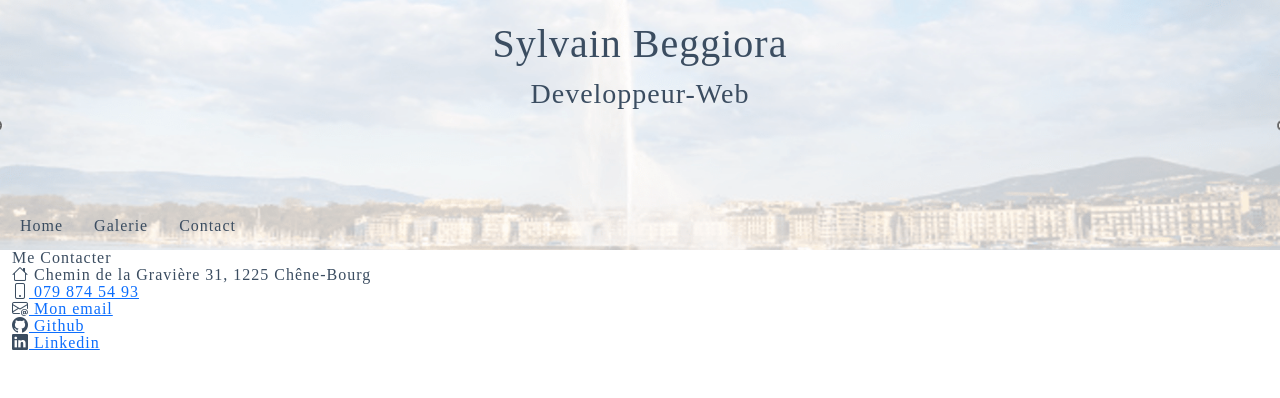
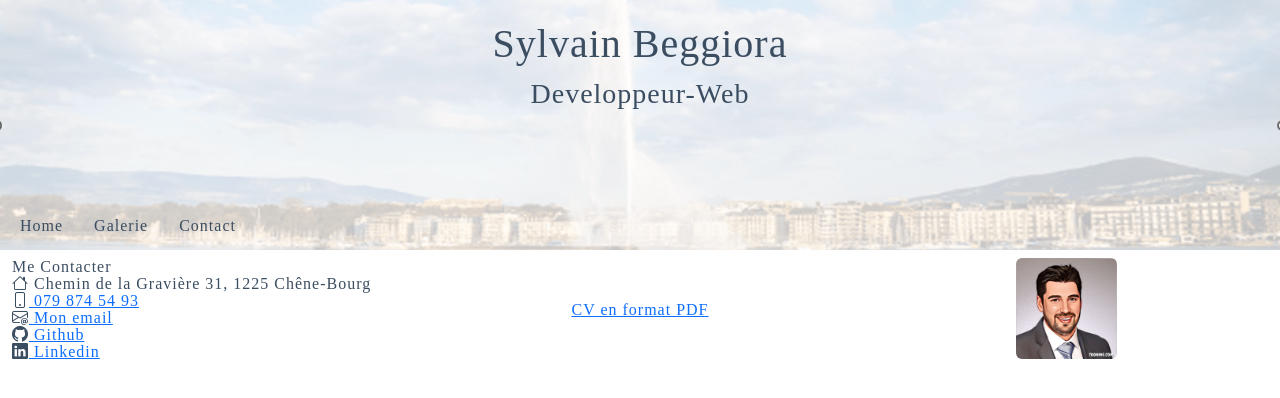
Before and after one commit to 24Syleo/cv_informatique, a PHP site: page / in a window 1280 px wide. Shown: the top 398 px of the page. Run offline with PHP 8.4, Linux system fonts and the light colour scheme; some libraries are stand-ins or nearby versions.

Commit message:
coordonnee structure

```diff
--- a/views/home.php
+++ b/views/home.php
@@ -6,10 +6,10 @@ require '../elements/header.php';
 
 <main>
    <section id="coordonne">
-    <div class="container-fluid">
-        <div class="row">
-            <div class="col-6">
-                <address>
+    <div class="container-fluid mt-2 text-center">
+        <div class="row align-items-center">
+            <div class="col-md-4">
+                <address class="text-start">
                     <h6>Me Contacter</h6>
                     <i class="bi bi-house my-3"> Chemin de la Gravière 31, 1225 Chêne-Bourg</i><br>
                     <i class="bi bi-phone"><a href="tel:+41798745493" class="my-3"> 079 874 54 93</a></i><br>
@@ -18,8 +18,15 @@ require '../elements/header.php';
                     <i class="bi bi-linkedin"><a href="https://www.linkedin.com/in/sylvain-beggiora-151b258b/" class="my-3"> Linkedin</a></i>
                 </address>
             </div>
-            <div class="col-6">
-
+            <div class="col-4 d-none d-md-block">
+                <div class="">
+                    <a href="./pics/sylvain_beggiora_informatique.pdf">CV en format PDF</a>
+                </div>
+            </div>
+            <div class="col-md-4">
+                <div>
+                    <img src="./pics/toonme_sylvain.jpg" alt="" class="img-fluid w-25 img-thumbnails rounded">
+                </div>
             </div>
         </div>
     </div>
```
